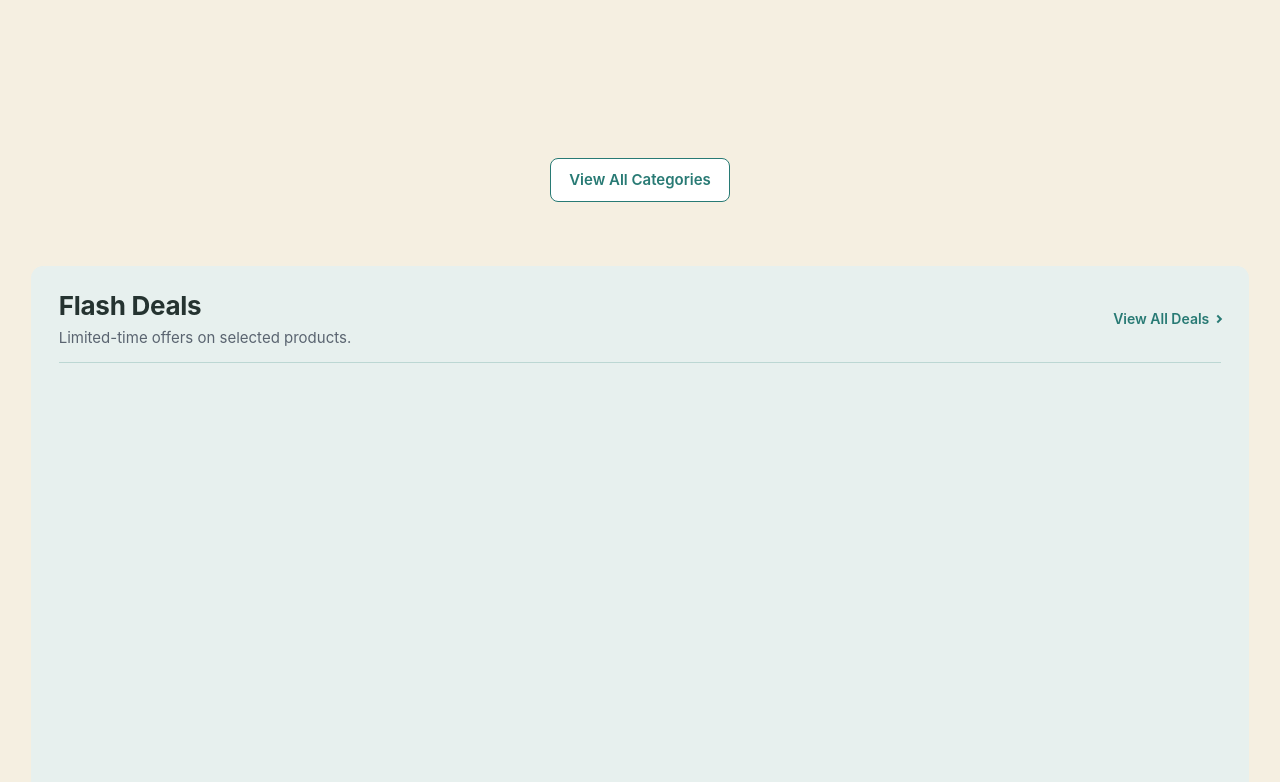
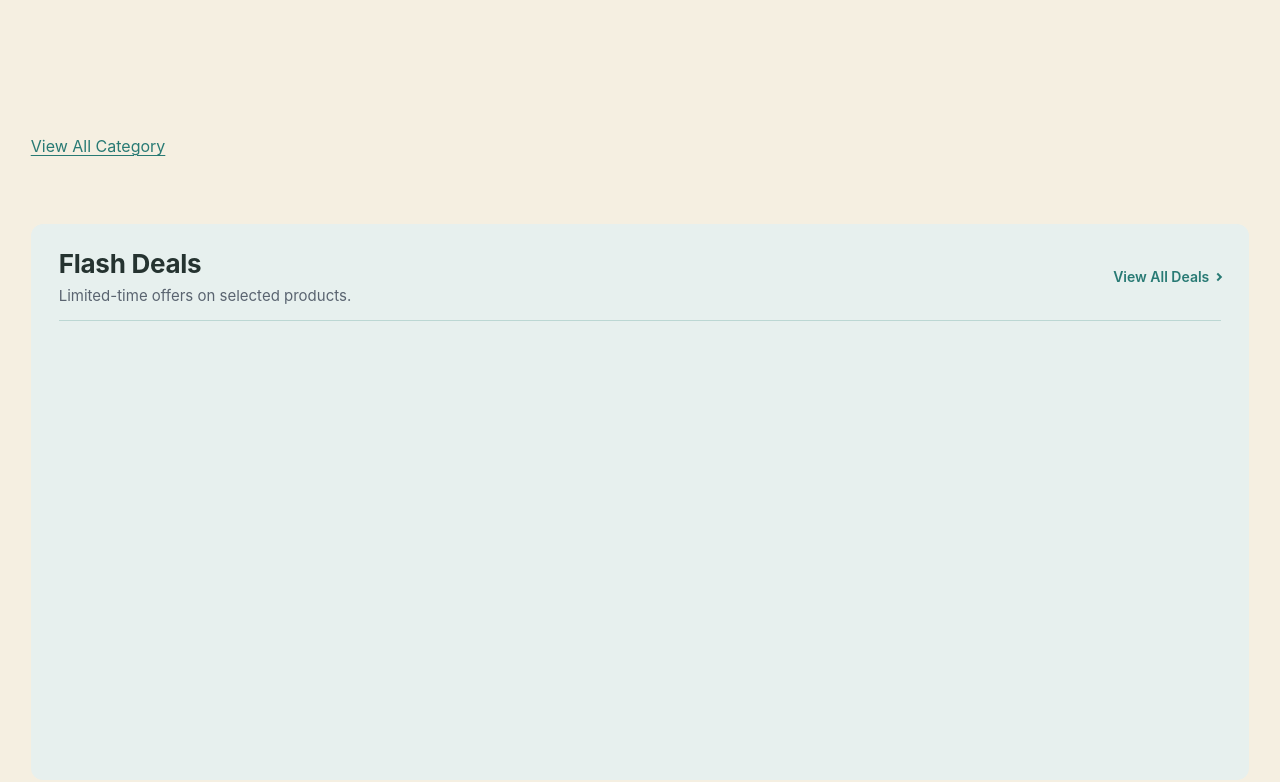
Before and after one commit to shobpabenonline/ShobPaben-Premium-SEO-Website-Update, a plain HTML site: page index.html in a window 1280 px wide. Shown: the part 1000-1782 px from the top of the page. Drawn offline with Linux system fonts and the light colour scheme.

Commit message:
Update website

```diff
--- a/index.html
+++ b/index.html
@@ -297,7 +297,7 @@
             <a class="category-action" href="#category-page" data-action="open-category" data-category="baby-kids" data-i18n="text.view-category-38de8ecd">View Category</a>
           </li>
         </ul>
-        <a class="view-all-categories" id="view-all-categories" href="#shop-by-category" data-action="open-category" data-category="all" data-i18n="text.view-all-categories-c8a1edf9">View All Categories</a>
+        <a class="view-all-category" id="view-all-category" href="#shop-by-category" data-action="open-category" data-category="all" data-i18n="text.view-all-categories-c8a1edf9">View All Category</a>
       </section>
 
       <!-- 9. FLASH DEALS -->
```
Also changed, not shown: 3 other files.
